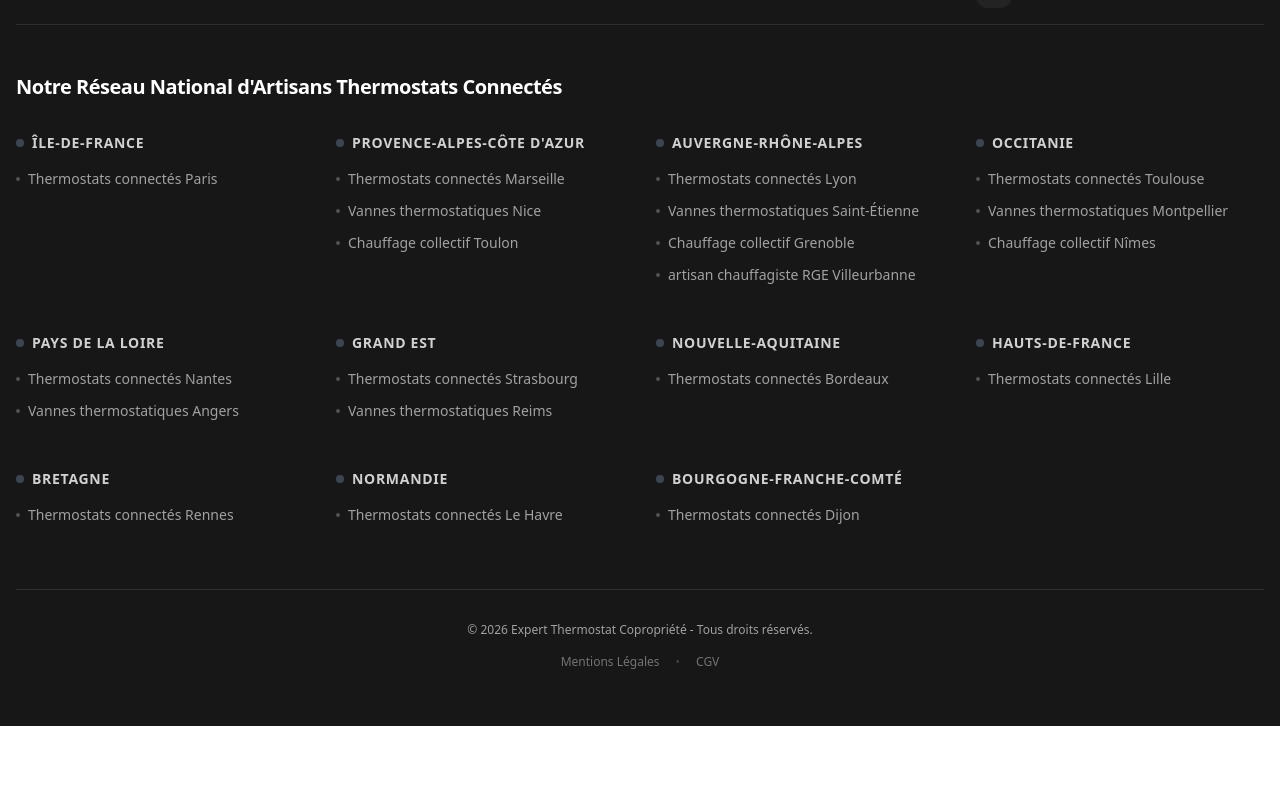
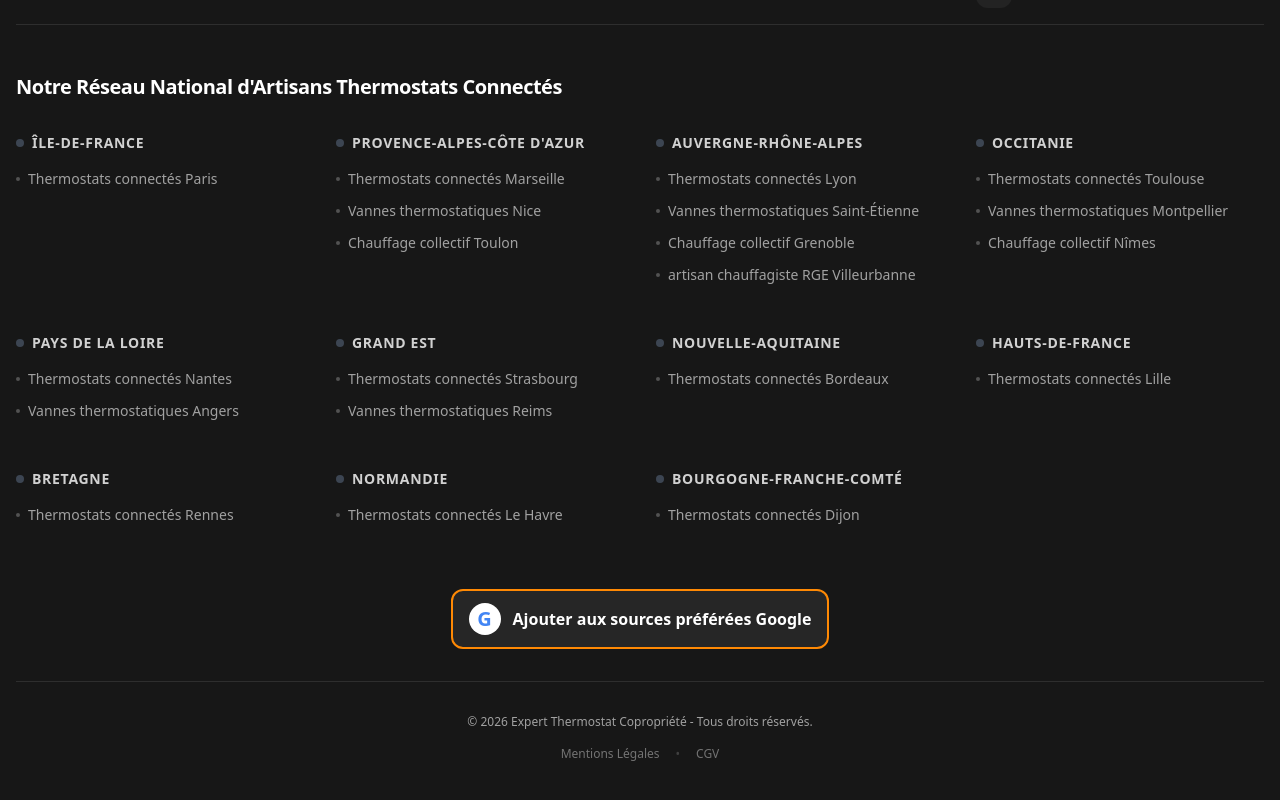
Before and after one commit to tuangiangluong-afk/thermostatcopropriete.fr, a Next.js app: page /home in a window 1280 px wide. Shown: the part 6159-6959 px from the top of the page. Before the commit the page ends 6885 px from the top, so only its background shows below. Built offline with nearby package versions, Linux system fonts and the light colour scheme.

Commit message:
feat(ux): add Google preferred source CTA

```diff
--- a/src/components/Footer.tsx
+++ b/src/components/Footer.tsx
@@ -4,6 +4,10 @@ import { CityConfig } from "@/lib/db";
 import { SiteConfig } from "@/lib/sites-config";
 import { getTheme } from "@/lib/theme";
 import { Mail } from "lucide-react";
+
+function GooglePreferredSourceButton() {
+    return <a href="https://www.google.com/preferences/source?q=thermostatcopropriete.fr" target="_blank" rel="noopener noreferrer" aria-label="Ajouter aux sources préférées Google" className="inline-flex items-center gap-3 rounded-xl border-2 bg-neutral-800 text-white border-orange-400 hover:bg-orange-700 px-4 py-3 font-bold transition hover:-translate-y-0.5 focus:outline-none focus:ring-4 focus:ring-current/30"><span aria-hidden="true" className="grid h-8 w-8 place-items-center rounded-full bg-white text-xl font-black text-[#4285F4]">G</span><span>Ajouter aux sources préférées Google</span></a>;
+}
 
 interface FooterProps {
     config: CityConfig | SiteConfig;
@@ -222,6 +226,7 @@ export function Footer({ config }: FooterProps) {
                     </div>
                 </div>
 
+                <div className="mb-8 flex justify-center"><GooglePreferredSourceButton /></div>
                 <div className="text-xs border-t border-white/10 pt-8">
                     &copy; {new Date().getFullYear()} {config.name} - Tous droits réservés.
                 </div>
```
